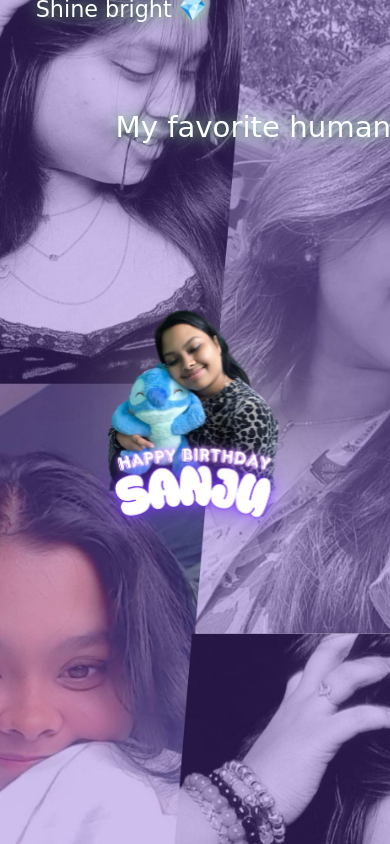
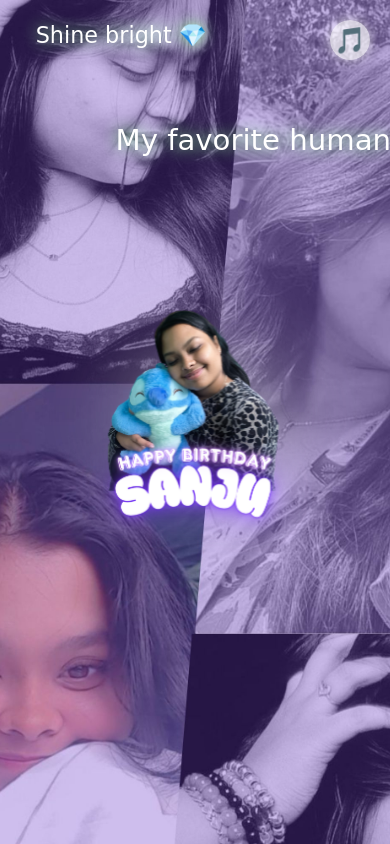
Before and after one commit to ashish22cse221/happy_birthday, a plain HTML site: page index.html in a window 390 px wide. Shown: the top 844 px of the page. Drawn offline with Linux system fonts and the light colour scheme; grey boxes are pictures that could not be loaded; a web font is replaced by a local one.

Commit message:
Update index.html

```diff
--- a/index.html
+++ b/index.html
@@ -55,7 +55,6 @@
       100% { opacity: 1; transform: translate(-50%, -50%) scale(1); }
     }
 
-    /* Gentle hover floating animation */
     @keyframes hoverFloat {
       0% { transform: translate(-50%, -50%) scale(1); }
       50% { transform: translate(-50%, -52%) scale(1.03); }
@@ -84,33 +83,82 @@
       100% { transform: translateY(110vh); opacity: 0; }
     }
 
+    /* Music Button */
+    .music-btn {
+      position: absolute;
+      top: 20px;
+      right: 20px;
+      width: 50px;
+      height: 50px;
+      background: rgba(255, 255, 255, 0.7);
+      border-radius: 50%;
+      display: flex;
+      justify-content: center;
+      align-items: center;
+      cursor: pointer;
+      z-index: 5;
+      box-shadow: 0 0 12px rgba(255, 255, 255, 0.7);
+      backdrop-filter: blur(5px);
+      transition: transform 0.3s ease, background 0.3s ease;
+    }
+
+    .music-btn:hover {
+      transform: scale(1.1);
+      background: rgba(255, 255, 255, 0.9);
+    }
+
+    .music-btn span {
+      font-size: 1.6rem;
+      color: #ff6fa8;
+      user-select: none;
+    }
+
     @media (max-width: 768px) {
       .center-image { max-width: 80vw; }
       .floating-message { font-size: 1.5rem; }
+      .music-btn { width: 45px; height: 45px; }
     }
 
     @media (max-width: 480px) {
       .center-image { max-width: 90vw; }
       .floating-message { font-size: 1.2rem; }
+      .music-btn { width: 40px; height: 40px; }
     }
   </style>
 </head>
 <body>
-  <!-- Hidden YouTube Audio Embed -->
-  <iframe width="0" height="0"
-    src="https://www.youtube.com/embed/cWAXEo6mniI?autoplay=1&loop=1&playlist=cWAXEo6mniI"
-    frameborder="0"
-    allow="autoplay"
-    allowfullscreen>
-  </iframe>
-
   <!-- Main Image -->
   <img src="img1.png" alt="Center Image" class="center-image" id="mainImage">
 
+  <!-- Music Control Button -->
+  <div class="music-btn" id="musicBtn">
+    <span>🎵</span>
+  </div>
+
+  <!-- Background Music -->
+  <audio id="bgMusic" src="public/song.mp3" preload="auto" loop></audio>
+
   <script>
     window.addEventListener('load', () => {
+      const music = document.getElementById('bgMusic');
       const image = document.getElementById('mainImage');
       const body = document.body;
+      const musicBtn = document.getElementById('musicBtn');
+      let isPlaying = false;
+
+      // Music Button Toggle
+      musicBtn.addEventListener('click', () => {
+        if (isPlaying) {
+          music.pause();
+          musicBtn.innerHTML = "<span>🔇</span>";
+          isPlaying = false;
+        } else {
+          music.play().then(() => {
+            musicBtn.innerHTML = "<span>🎶</span>";
+            isPlaying = true;
+          }).catch(err => console.log("Autoplay blocked:", err));
+        }
+      });
 
       // Cute messages
       const messages = [
@@ -122,7 +170,6 @@
         "Hugs and kisses 💋", "You make me blush 🌺", "My favorite human 💞"
       ];
 
-      // Spawn waterfall messages
       function spawnMessage() {
         const msg = document.createElement('div');
         msg.className = 'floating-message';
@@ -130,12 +177,9 @@
 
         const bodyWidth = window.innerWidth;
         const imageRect = image.getBoundingClientRect();
-
-        // Random font size
         const size = Math.random() * 0.8 + 1.2;
         msg.style.fontSize = `${size}rem`;
 
-        // Avoid overlapping center image
         let x;
         let safeLeft = imageRect.left - 180;
         let safeRight = imageRect.right + 180;
@@ -147,13 +191,12 @@
 
         msg.style.left = `${x}px`;
 
-        // Random pastel glow
         const colors = [
-          'rgba(255,182,193,0.9)', // pink
-          'rgba(173,216,230,0.9)', // blue
-          'rgba(221,160,221,0.9)', // lavender
-          'rgba(152,251,152,0.9)', // mint
-          'rgba(255,250,205,0.9)'  // yellow
+          'rgba(255,182,193,0.9)',
+          'rgba(173,216,230,0.9)',
+          'rgba(221,160,221,0.9)',
+          'rgba(152,251,152,0.9)',
+          'rgba(255,250,205,0.9)'
         ];
         msg.style.textShadow = `0 0 15px ${colors[Math.floor(Math.random() * colors.length)]}`;
 
@@ -161,9 +204,9 @@
         setTimeout(() => msg.remove(), 8000);
       }
 
-      // Start infinite waterfall loop (reduced density)
+      // Gentle waterfall effect
       setTimeout(() => {
-        setInterval(spawnMessage, 900); // fewer messages for soft waterfall
+        setInterval(spawnMessage, 800);
       }, 2000);
     });
   </script>
```
